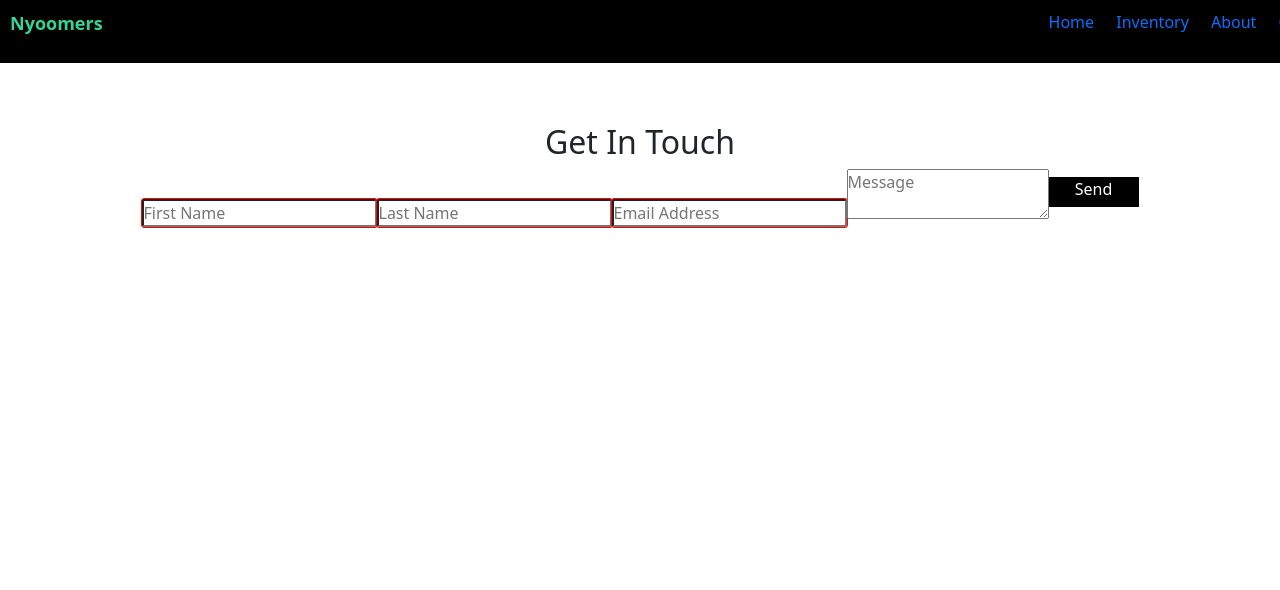
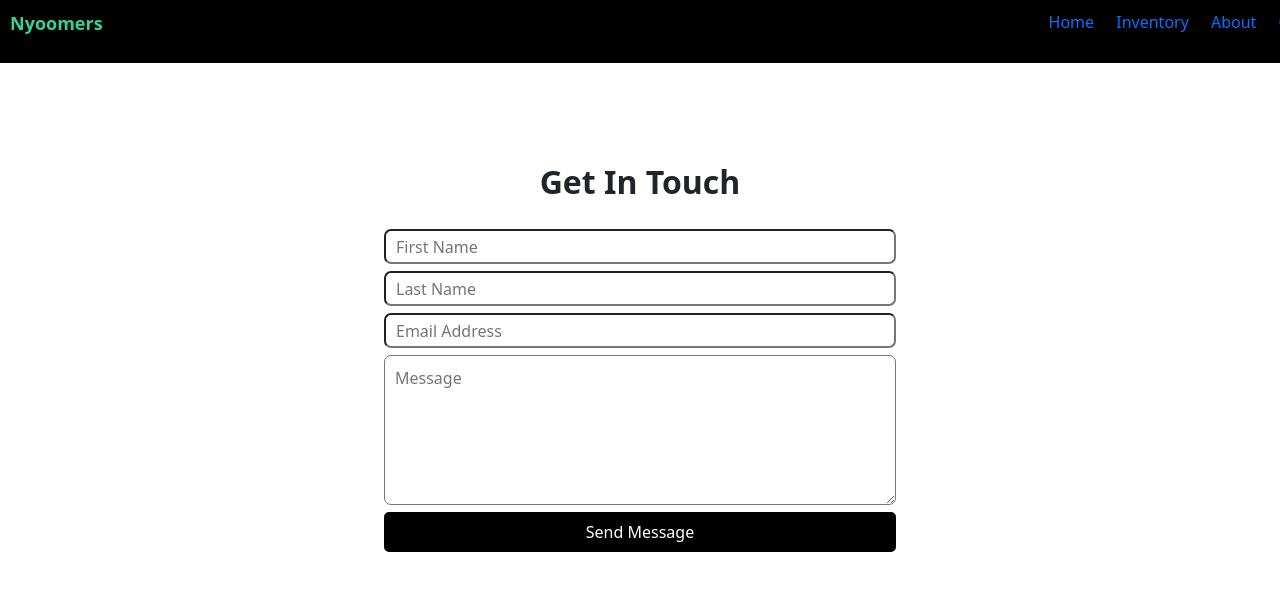
Before and after one commit to kimbencinas/Nyoomers, a React (Vite) app in the folder client/: page /contact in a window 1280 px wide. Shown: the top 590 px of the page. Built offline with nearby package versions, Linux system fonts and the light colour scheme.

Commit message:
Finish contact page

```diff
--- a/client/src/pages/Contact.jsx
+++ b/client/src/pages/Contact.jsx
@@ -1,4 +1,5 @@
 import Navbar from "../components/Navbar"
+import Footer from "../components/Footer"
 import '../styles/Contact.css'
 
 function Contact() {
@@ -6,17 +7,15 @@ function Contact() {
     return (
       <div>
         <Navbar />
-        <div className="contact">
+        <div className="contact-container">
           <h2>Get In Touch</h2>
-          <div>
-            <form className="contact-form">
-              <input type="text" id="first-name" placeholder="First Name" />
-              <input type="text" id="last-name" placeholder="Last Name" />
-              <input type="text" id="email" placeholder="Email Address" />
-              <textarea id="message" placeholder="Message"></textarea>
-              <button>Send Message</button>
-            </form>
-          </div>
+          <form className="contact-form">
+            <input type="text" id="first-name" placeholder="First Name" required />
+            <input type="text" id="last-name" placeholder="Last Name" required />
+            <input type="text" id="email" placeholder="Email Address" required />
+            <textarea id="message" placeholder="Message" required></textarea>
+            <button type="submit">Send Message</button>
+          </form>
         </div>
       </div>
     )
--- a/client/src/styles/Contact.css
+++ b/client/src/styles/Contact.css
@@ -1,6 +1,52 @@
+* {
+    box-sizing: border-box;
+    margin: 0;
+    padding: 0;
+}
+.contact-container {
+    margin-top: 100px;
+    display: flex;
+    flex-direction: column;
+    align-items: center;
+
+}
+
+.contact-form {
+    width: 40%;
+    margin-top: 20px;
+}
+
+h2 {
+    font-weight: bold;
+    font-size: 32px;
+}
+
+form {
+    display: flex;
+    flex-direction: column;
+    gap: 7px;
+}
+
+input, textarea {
+    border-radius: 7px;
+    box-shadow: none;
+    padding: 10px;
+}
 
 input {
-    outline: 1px solid red;
-    border-radius: 2px;
-    box-shadow: none;
+    height: 35px;
 }
+
+textarea {
+    height: 150px;
+}
+
+textarea:focus, input:focus{
+    outline: none;
+}
+
+button {
+    width: 100%;
+    height: 40px;
+    border-radius: 5px;
+}
```
